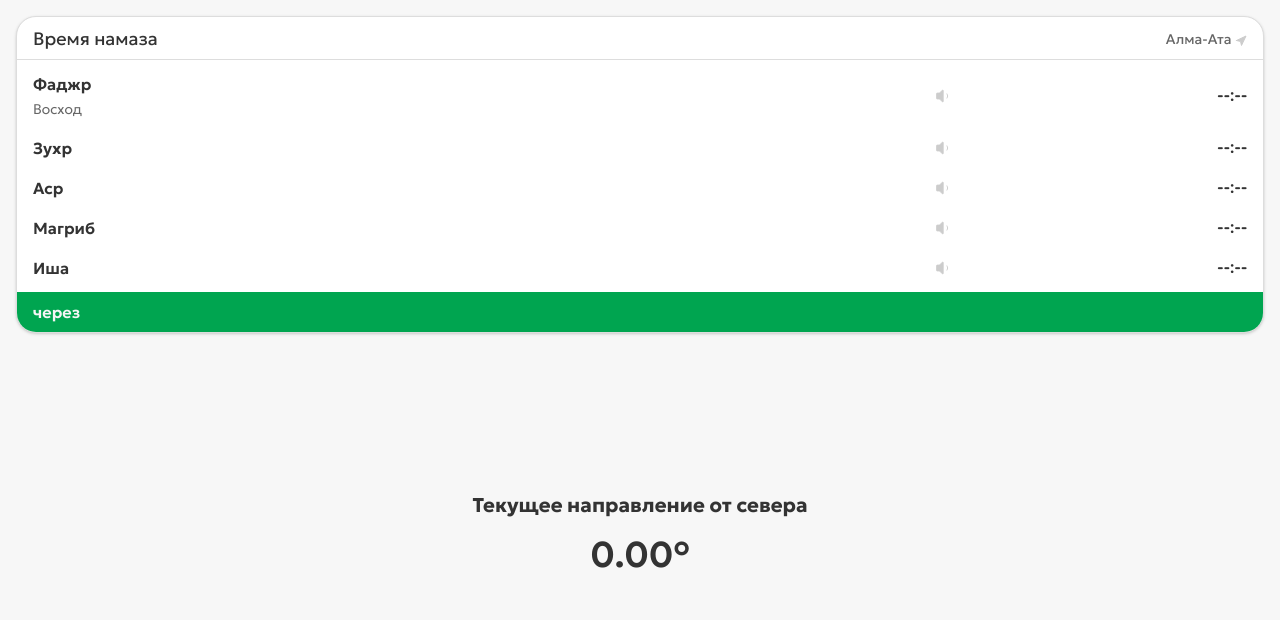
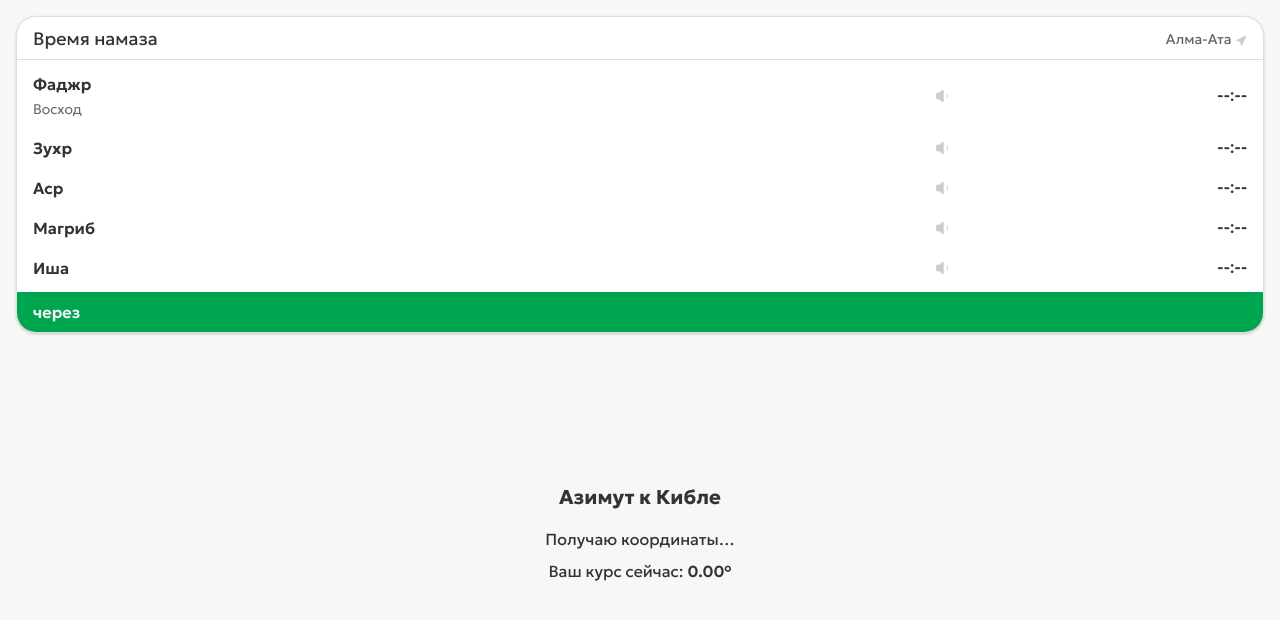
Before and after one commit to AbdullaAzadov/qiyam, a Next.js app: page / in a window 1280 px wide. Shown: the top 620 px of the page. Built offline with nearby package versions, Linux system fonts and the light colour scheme; no server answers.

Commit message:
fix: compass 7

```diff
--- a/src/features/qiblaDetector/ui/qiblaDetector.tsx
+++ b/src/features/qiblaDetector/ui/qiblaDetector.tsx
@@ -3,11 +3,49 @@
 
 import { useEffect, useState } from 'react';
 
+// Координаты Каабы
+const KAABA_LAT = 21.4225; // широта
+const KAABA_LON = 39.8262; // долгота
+
+/** Возвращает азимут (0–360°), по которому нужно повернуться от севера,
+ *  чтобы смотреть на Каабу.  */
+function getQiblaAzimuth(lat1: number, lon1: number): number {
+  const toRad = (deg: number) => (deg * Math.PI) / 180;
+  const toDeg = (rad: number) => (rad * 180) / Math.PI;
+
+  const φ1 = toRad(lat1);
+  const φ2 = toRad(KAABA_LAT);
+  const Δλ = toRad(KAABA_LON - lon1);
+
+  const x = Math.sin(Δλ) * Math.cos(φ2);
+  const y =
+    Math.cos(φ1) * Math.sin(φ2) - Math.sin(φ1) * Math.cos(φ2) * Math.cos(Δλ);
+
+  const θ = Math.atan2(x, y); // радианы
+  return (toDeg(θ) + 360) % 360; // градусы 0–360
+}
+
 const QiblaDetector = () => {
+  const [coords, setCoords] = useState<{ lat: number; lon: number } | null>(
+    null
+  );
   const [heading, setHeading] = useState<number>(0);
-  const [permissionGranted, setPermissionGranted] = useState<boolean>(false);
+  const [permissionGranted, setPermissionGranted] = useState(false);
 
-  // Клавиши-стрелки (заглушка для десктопа)
+  /* ---------- Геолокация ---------- */
+  useEffect(() => {
+    if ('geolocation' in navigator) {
+      navigator.geolocation.getCurrentPosition(
+        (pos) =>
+          setCoords({
+            lat: pos.coords.latitude,
+            lon: pos.coords.longitude,
+          }),
+        (err) => console.error('Geolocation error:', err)
+      );
+    }
+  }, []);
+
   useEffect(() => {
     const handleKey = (e: KeyboardEvent) => {
       if (e.key === 'ArrowRight') setHeading((h) => (h + 2) % 360);
@@ -17,7 +55,7 @@ const QiblaDetector = () => {
     return () => window.removeEventListener('keydown', handleKey);
   }, []);
 
-  // Компас устройства
+  /* ---------- Компас устройства ---------- */
   useEffect(() => {
     const handleOrientation = (e: DeviceOrientationEvent) => {
       if (e.alpha != null) setHeading(e.alpha);
@@ -48,9 +86,14 @@ const QiblaDetector = () => {
     }
   };
 
+  /* ---------- Расчёт азимута к Кибле ---------- */
+  const qiblaAzimuth =
+    coords != null ? getQiblaAzimuth(coords.lat, coords.lon) : null;
+
+  /* ---------- JSX ---------- */
   return (
     <div className='flex flex-col items-center justify-center min-h-[50vh] px-4'>
-      <h2 className='text-xl font-bold mb-4'>Текущее направление от севера</h2>
+      <h2 className='text-xl font-bold mb-4'>Азимут к&nbsp;Кибле</h2>
 
       {!permissionGranted &&
       (DeviceOrientationEvent as any).requestPermission ? (
@@ -61,7 +104,37 @@ const QiblaDetector = () => {
           Включить компас
         </button>
       ) : (
-        <p className='text-4xl font-semibold'>{heading.toFixed(2)}°</p>
+        <>
+          {/* Координаты пользователя */}
+          {coords ? (
+            <p className='mb-2 text-center'>
+              Ваша широта&nbsp;/&nbsp;долгота:
+              <br />
+              <span className='font-mono'>
+                {coords.lat.toFixed(5)}°, {coords.lon.toFixed(5)}°
+              </span>
+            </p>
+          ) : (
+            <p className='mb-2'>Получаю координаты…</p>
+          )}
+
+          {/* Азимут к Кибле */}
+          {qiblaAzimuth != null && (
+            <p className='mb-2'>
+              Кааба находится под углом&nbsp;
+              <span className='font-semibold'>
+                {qiblaAzimuth.toFixed(2)}°
+              </span>{' '}
+              от севера
+            </p>
+          )}
+
+          {/* Текущее направление устройства */}
+          <p>
+            Ваш курс сейчас:&nbsp;
+            <span className='font-semibold'>{heading.toFixed(2)}°</span>
+          </p>
+        </>
       )}
     </div>
   );
```
